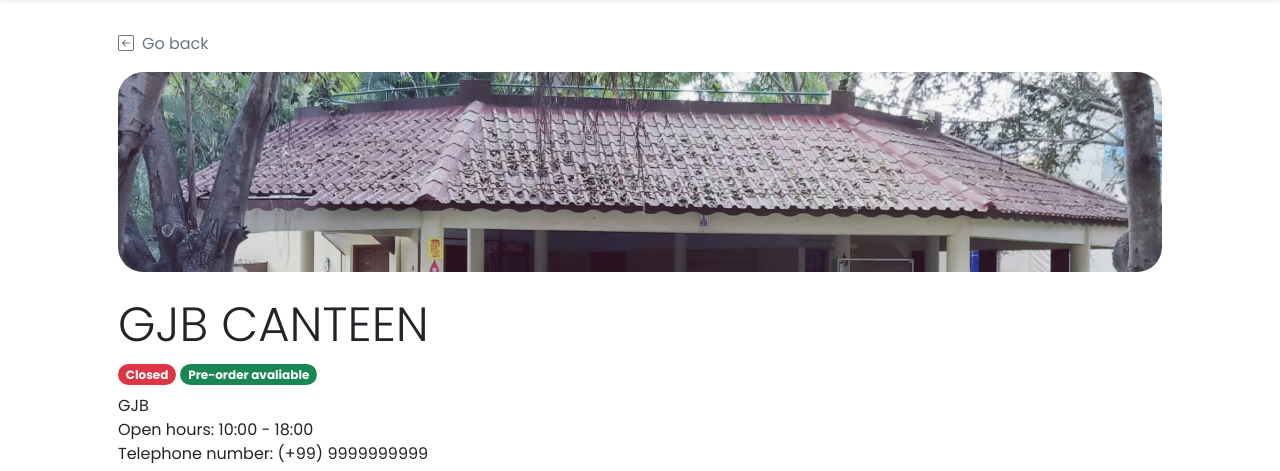
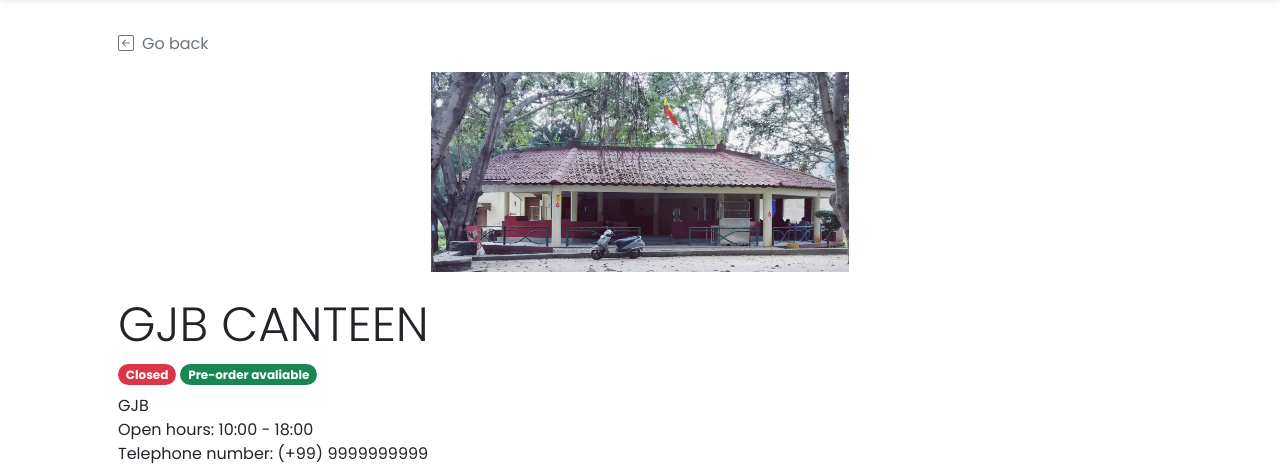
Before and after one commit to PujithaRC/DBMS_Project, a PHP site: page /shop_menu.php?s_id=1 in a window 1280 px wide. Shown: the part 56-527 px from the top of the page. Run offline with PHP 8.4, Linux system fonts and the light colour scheme; data comes from the database, SQL or seed files in the repository; some libraries are stand-ins or nearby versions.

Commit message:
pic size

```diff
--- a/shop_menu.php
+++ b/shop_menu.php
@@ -77,7 +77,7 @@
                             else{echo "'img/{$shop_row['s_pic']}'";}
                         ?>
                     ) center; height: 200px;
-                    background-size: cover; background-repeat: no-repeat;
+                    background-size: 40% 100%; background-repeat: no-repeat;
                     background-position: center;">
             </div>
             <h1 class="display-5 strong"><?php echo $shop_row["s_name"];?></h1>
```
